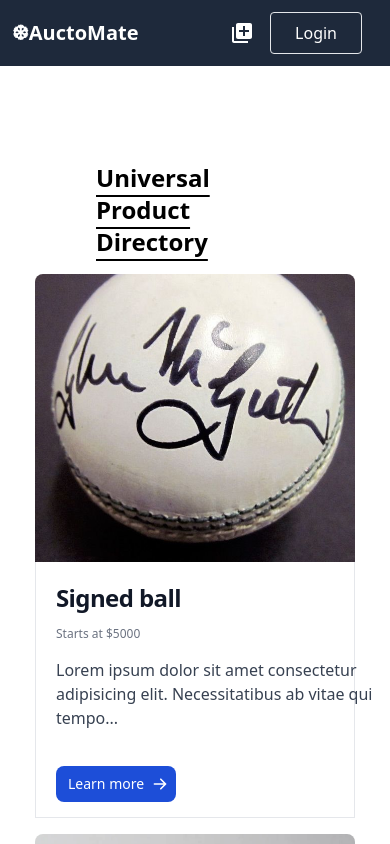
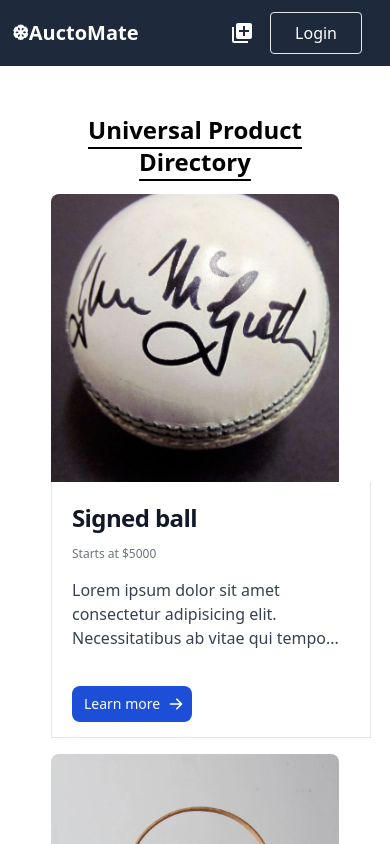
Before and after one commit to parthpandyappp/auctomate, a React (Create React App) app: page /listing/biddings in a window 390 px wide. Shown: the top 844 px of the page. Built offline with nearby package versions, Linux system fonts and the light colour scheme; the HTML template or start-up script is replaced by a standard one.

Commit message:
UPD mobile design fixed

```diff
--- a/src/components/BidCard.jsx
+++ b/src/components/BidCard.jsx
@@ -3,11 +3,11 @@ import React from "react";
 const BidCard = ({ data }) => {
   const { title, description, upload_file, base_price } = data;
   return (
-    <div className="w-80 h-1/2 bg-white  rounded-lg">
+    <div className="md:w-80 w-72 h-1/2 bg-white rounded-lg">
       <img
-        className="rounded-t-lg object-cover h-72 w-80"
+        className="rounded-t-lg object-cover h-72 md:w-80 w-72"
         src={upload_file}
-        alt=""
+        alt={title}
       />
 
       <div className="p-5 border border-t-0 h-64 w-80">
@@ -18,7 +18,7 @@ const BidCard = ({ data }) => {
           Starts at ${base_price}
         </p>
 
-        <p className="mt-4 mb-3 font-normal text-gray-700 dark:text-gray-400 w-80 h-24">
+        <p className="mt-4 mb-3 font-normal text-gray-700 dark:text-gray-400 md:w-80 w-full h-24">
           {description.slice(0, 90)}...
         </p>
         <p className="inline-flex items-center px-3 py-2 text-sm font-medium text-center text-white bg-blue-700 rounded-lg hover:bg-blue-800 focus:ring-4 focus:outline-none focus:ring-blue-300 dark:bg-blue-600 dark:hover:bg-blue-700 dark:focus:ring-blue-800 self-end">
--- a/src/pages/BiddingList.jsx
+++ b/src/pages/BiddingList.jsx
@@ -3,9 +3,9 @@ import { bids } from "../mock data/db-bids";
 
 const BiddingList = () => {
   return (
-    <div className="flex flex-col justify-center items-center w-full grow p-24">
+    <div className="flex flex-col justify-center items-center md:w-full max-w-screen grow md:p-24 p-12">
       <div className="mb-4">
-        <h1 className="font-bold text-2xl underline underline-offset-8 ">
+        <h1 className="font-bold text-center text-2xl underline underline-offset-8 ">
           Universal Product Directory
         </h1>
       </div>
```
